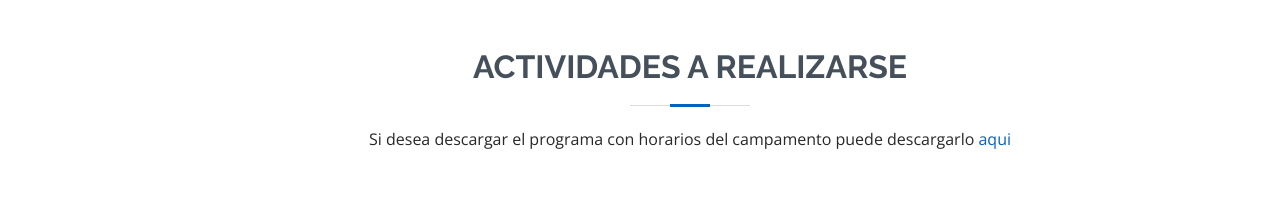
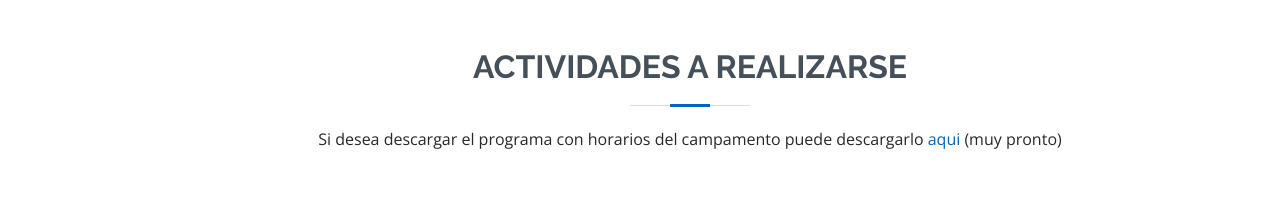
Before and after one commit to Grillo26/RetiroEspiritual23, a plain HTML site: page index.html in a window 1280 px wide. Shown: the part 1420-1618 px from the top of the page. Drawn offline with nearby package versions, Linux system fonts and the light colour scheme.

Commit message:
add proximamente

```diff
--- a/index.html
+++ b/index.html
@@ -115,7 +115,7 @@
 
         <div class="section-title">
           <h2>Actividades a Realizarse</h2>
-          <p> Si desea descargar el programa con horarios del campamento puede descargarlo <a href="#"> aqui </a></p>
+          <p> Si desea descargar el programa con horarios del campamento puede descargarlo <a href="#"> aqui </a> (muy pronto)</p>
         </div>
 
         <div class="row">
```
